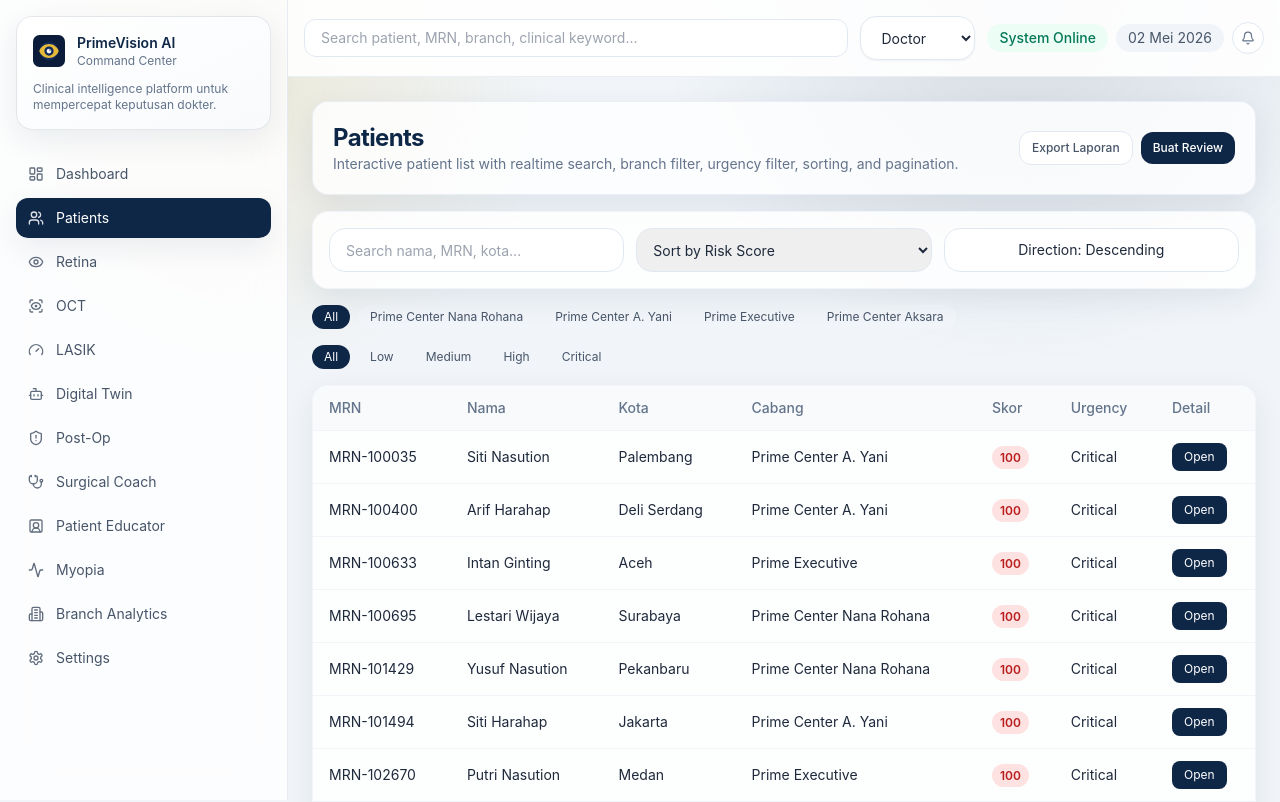
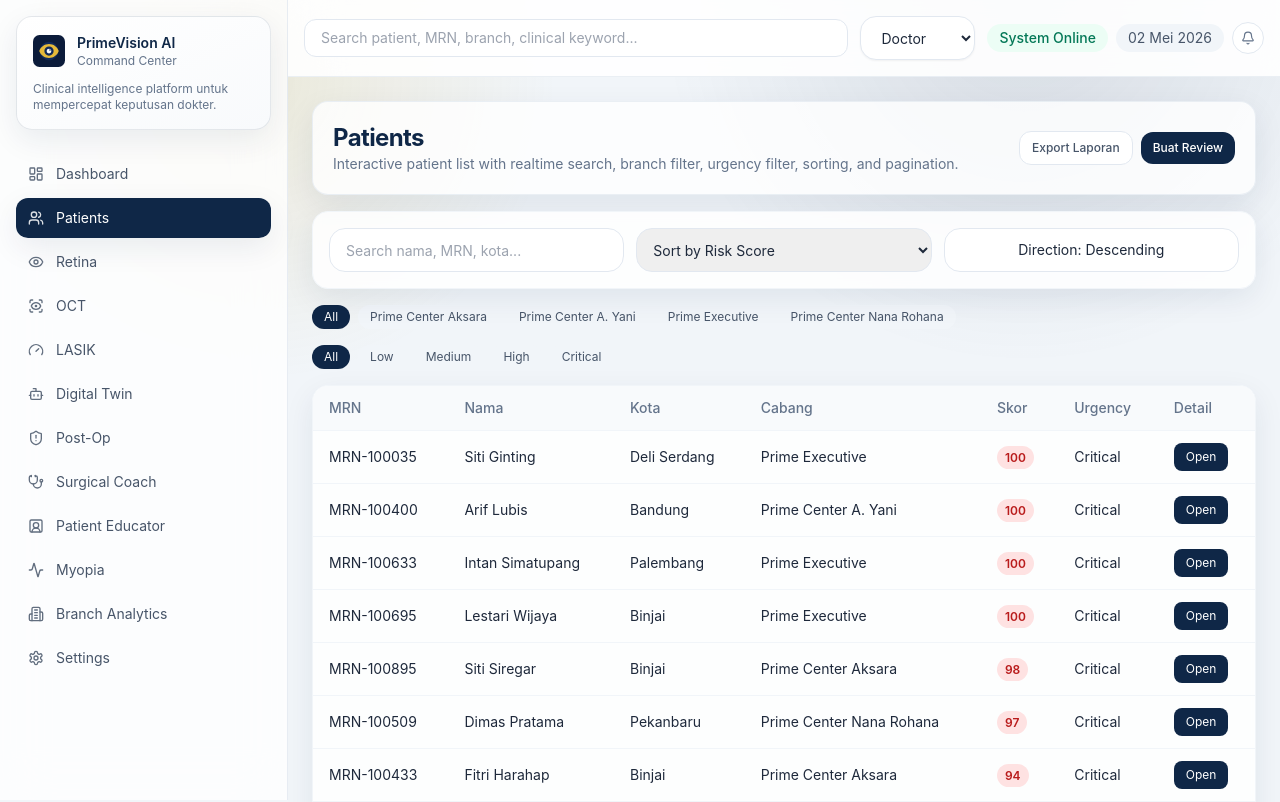
Before and after one commit to sobri3195/PrimeVision-AI-Command-Center, a React (Vite) app: page /patients in a window 1280 px wide. Shown: the top 802 px of the page. Built offline with nearby package versions, Linux system fonts and the light colour scheme.

Commit message:
Update AI dataset generation to 1000 realistic patient records

```diff
--- a/src/data/generatePatients.ts
+++ b/src/data/generatePatients.ts
@@ -8,11 +8,36 @@ const female = ['Siti', 'Ayu', 'Nadia', 'Putri', 'Intan', 'Rani', 'Devi', 'Lesta
 const last = ['Saputra', 'Siregar', 'Lubis', 'Harahap', 'Pratama', 'Wijaya', 'Nasution', 'Simatupang', 'Hutabarat', 'Ginting']
 const complaints = ['Penglihatan kabur', 'Mata merah', 'Silau malam', 'Mata kering', 'Sakit kepala', 'Nyeri mata', 'Kontrol pasca operasi']
 
+const actionTemplates = [
+  'Jadwalkan evaluasi komprehensif dalam 24-48 jam untuk konfirmasi diagnosis.',
+  'Lakukan OCT dan fundus ulang untuk memastikan progresivitas temuan klinis.',
+  'Prioritaskan konsul subspesialis retina dengan pemeriksaan dilatasi pupil.',
+  'Optimalkan terapi lubrikan dan edukasi higienitas kelopak, lalu kontrol 1 minggu.',
+  'Verifikasi tekanan intraokular dengan tonometri ulang dan gonioskopi bila perlu.',
+  'Review regimen obat saat ini dan pantau respons klinis pada kunjungan berikutnya.',
+  'Rencanakan pemetaan topografi kornea lanjutan sebelum keputusan tindakan refraktif.',
+]
+
+const generateRecommendedAction = (chiefComplaint: string): string => {
+  const complaintPlan: Record<string, string> = {
+    'Penglihatan kabur': 'Evaluasi refraksi subjektif-objektif dan skrining retina terstruktur.',
+    'Mata merah': 'Periksa segmen anterior untuk menyingkirkan infeksi atau inflamasi aktif.',
+    'Silau malam': 'Nilai kualitas film air mata, pupil mesopik, dan aberasi kornea.',
+    'Mata kering': 'Kerjakan penilaian dry eye score lengkap serta rencana terapi bertahap.',
+    'Sakit kepala': 'Korelasi gejala dengan status refraksi dan tekanan intraokular.',
+    'Nyeri mata': 'Triage nyeri akut dan pastikan tidak ada tanda kegawatan okular.',
+    'Kontrol pasca operasi': 'Bandingkan hasil pasca operasi dengan baseline dan target pemulihan.',
+  }
+
+  return `${complaintPlan[chiefComplaint] ?? 'Lakukan asesmen klinis menyeluruh sesuai protokol.'} ${pick(actionTemplates)}`
+}
+
 export function generatePatients(total = 10000): Patient[] {
   return Array.from({ length: total }, (_, i) => {
     const age = 8 + Math.floor(Math.random() * 72)
     const gender = Math.random() > 0.5 ? 'Laki-laki' : 'Perempuan'
     const first = gender === 'Laki-laki' ? pick(male) : pick(female)
+    const baseChiefComplaint = pick(complaints)
     const base: Patient = {
       id: `P-${i + 1}`,
       medicalRecordNumber: `MRN-${String(100000 + i)}`,
@@ -23,7 +48,7 @@ export function generatePatients(total = 10000): Patient[] {
       city: pick(CITIES),
       branch: pick(BRANCHES),
       lastVisitDate: new Date(Date.now() - Math.floor(Math.random() * 200) * 86400000).toISOString().slice(0, 10),
-      chiefComplaint: pick(complaints),
+      chiefComplaint: baseChiefComplaint,
       diagnosisHistory: ['Dry Eye', 'Refractive Error'].slice(0, Math.floor(Math.random() * 2) + 1),
       diabetesStatus: Math.random() > 0.72,
       hypertensionStatus: Math.random() > 0.68,
@@ -52,7 +77,7 @@ export function generatePatients(total = 10000): Patient[] {
       aiUrgencyLevel: 'Low',
       aiConfidence: 0,
       recommendedSpecialist: pick(SPECIALISTS),
-      recommendedAction: 'AI menemukan potensi risiko tinggi. Mohon lakukan validasi dokter.',
+      recommendedAction: generateRecommendedAction(baseChiefComplaint),
       doctorReviewStatus: Math.random() > 0.65 ? 'Pending' : 'Reviewed',
     }
     return enrichPatientWithAI(base)
--- a/src/data/mockPatients.ts
+++ b/src/data/mockPatients.ts
@@ -1,2 +1,2 @@
 import { generatePatients } from './generatePatients'
-export const mockPatients = generatePatients(10000)
+export const mockPatients = generatePatients(1000)
```
